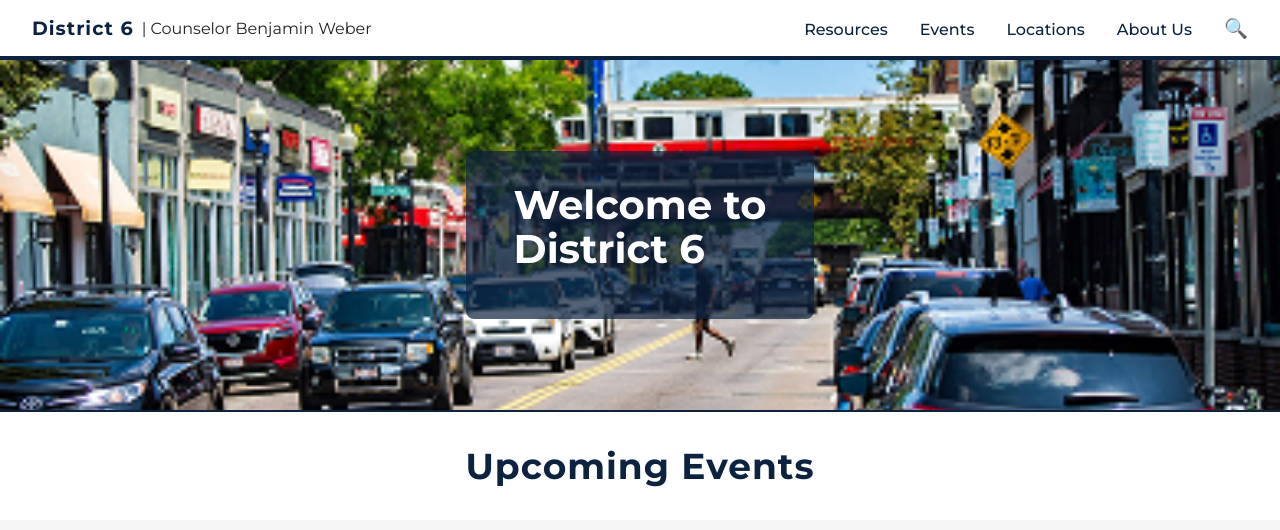
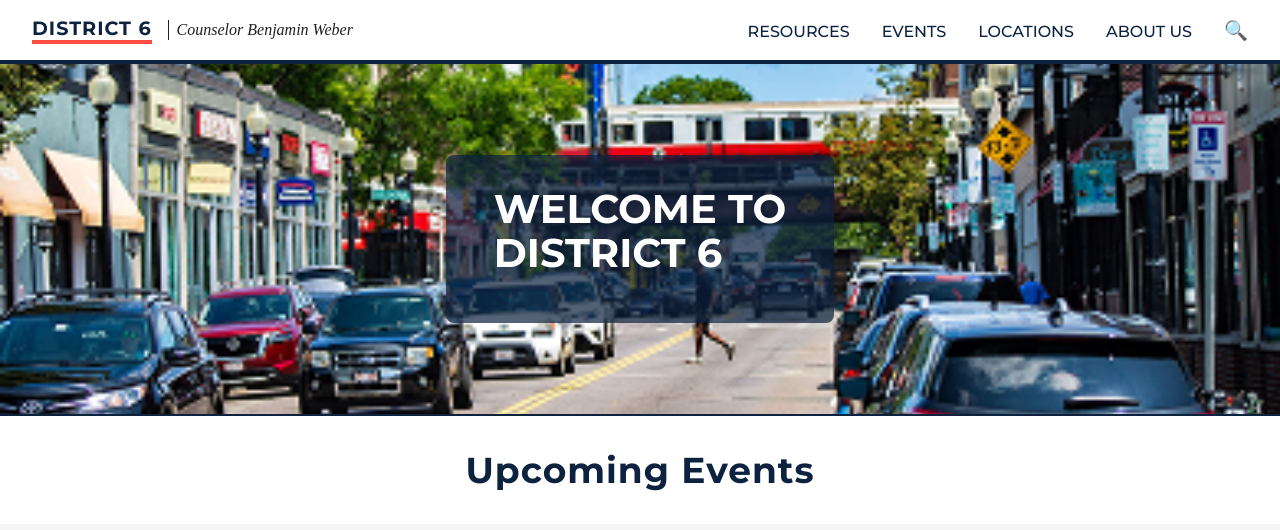
Before and after one commit to BU-Spark/pitne-district-6-app, a Next.js app in the folder next/: page / in a window 1280 px wide. Shown: the top 530 px of the page. Built offline with nearby package versions, Linux system fonts and the light colour scheme.

Commit message:
updated css to reflect City of Boston guidelines

```diff
--- a/next/app/components/Navbar/Navbar.tsx
+++ b/next/app/components/Navbar/Navbar.tsx
@@ -4,14 +4,15 @@ export default function Navbar() {
   return (
     <header className={styles.header}>
       <div className={styles.logoSection}>
-        <span className={styles.cityName}>District 6</span>
-        <span className={styles.mayor}>| Counselor Benjamin Weber</span>
+        <span className={styles.cityName}>DISTRICT 6</span>
+        <span className={styles.divider}></span>
+        <span className={styles.mayor}> Counselor Benjamin Weber</span>
       </div>
       <nav className={styles.nav}>
-        <a href="#">Resources</a>
-        <a href="#">Events</a>
-        <a href="#">Locations</a>
-        <a href="#">About Us</a>
+        <a href="#">RESOURCES</a>
+        <a href="#">EVENTS</a>
+        <a href="#">LOCATIONS</a>
+        <a href="#">ABOUT US</a>
         <span className={styles.searchIcon}>🔍</span>
       </nav>
     </header>
--- a/next/app/constants/brandGuidelines.ts
+++ b/next/app/constants/brandGuidelines.ts
@@ -49,7 +49,7 @@ export const TYPOGRAPHY = {
     usage: 'Primary typeface for web',
   },
   SECONDARY: {
-    name: 'Georgia',
+    name: 'Lora',
     fallback: 'serif',
     usage: 'Secondary typeface, can substitute Montserrat with Arial',
   },
--- a/next/app/home/HomePage.module.css
+++ b/next/app/home/HomePage.module.css
@@ -1,7 +1,7 @@
 .container {
   font-family: 'Montserrat', Arial, sans-serif;
   background: #f5f5f5;
-    color: #0C223F;
+  color: #0c223f;
   min-height: 100vh;
   width: 100vw;
   max-width: 100vw;
@@ -16,7 +16,7 @@
   justify-content: space-between;
   align-items: center;
   padding: 1rem 2rem;
-  border-bottom: 4px solid #0C223F;
+  border-bottom: 4px solid #0c223f;
 }
 
 .logoSection {
@@ -25,7 +25,7 @@
 }
 
 .menuButton {
-  background: #E3343E;
+  background: #e3343e;
   color: #fff;
   border: none;
   padding: 0.5rem 1rem;
@@ -42,13 +42,30 @@
   letter-spacing: 1px;
 }
 
+.cityName::after {
+  content: '';
+  display: block;
+  width: 100%;
+  height: 4px;
+  background: #fb4d42;
+}
+
 .mayor {
+  font-family: 'Lora', serif;
+  font-style: italic;
   color: #222;
   font-size: 1rem;
 }
 
+.divider {
+  width: 1px;
+  height: 1.2rem;
+  background-color: #222;
+  margin: 0 0.5rem;
+}
+
 .nav a {
-  color: #0C223F;
+  color: #0c223f;
   margin: 0 1rem;
   text-decoration: none;
   font-weight: 500;
@@ -56,7 +73,7 @@
 }
 
 .nav a:hover {
-  color: #E3343E;
+  color: #e3343e;
 }
 
 .searchIcon {
@@ -90,24 +107,26 @@
 
 .playButton {
   background: none;
-  border: 2px solid #E3343E;
-  color: #E3343E;
+  border: 2px solid #e3343e;
+  color: #e3343e;
   border-radius: 50%;
   width: 48px;
   height: 48px;
   font-size: 2rem;
   cursor: pointer;
   margin-top: 1rem;
-  transition: background 0.2s, color 0.2s;
+  transition:
+    background 0.2s,
+    color 0.2s;
 }
 
 .playButton:hover {
-  background: #E3343E;
+  background: #e3343e;
   color: #fff;
 }
 
 .tracker {
-  background: #0C223F;
+  background: #0c223f;
   color: #fff;
   padding: 1rem 2rem;
   display: flex;
@@ -117,7 +136,7 @@
 }
 
 .trackerLabel {
-  color: #E3343E;
+  color: #e3343e;
   font-weight: bold;
   margin-right: 0.5rem;
 }
@@ -127,7 +146,7 @@
 }
 
 .trackerLink {
-  color: #E3343E;
+  color: #e3343e;
   text-decoration: underline;
   font-weight: 500;
 }
@@ -138,6 +157,6 @@
   text-align: center;
   font-size: 1.5rem;
   font-weight: bold;
-  border-top: 2px solid #0C223F;
+  border-top: 2px solid #0c223f;
   letter-spacing: 1px;
 }
--- a/next/app/home/HomePage.tsx
+++ b/next/app/home/HomePage.tsx
@@ -10,8 +10,8 @@ export default function HomePage() {
       <section className={styles.hero}>
         <div className={styles.heroContent}>
           <h1>
-            Welcome to <br />
-            District 6
+            WELCOME TO <br />
+            DISTRICT 6
           </h1>
         </div>
       </section>
```
Also changed, not shown: 2 other files (tests, documents, lock files or other folders). Lines whose indentation alone changed are shown as unchanged.
